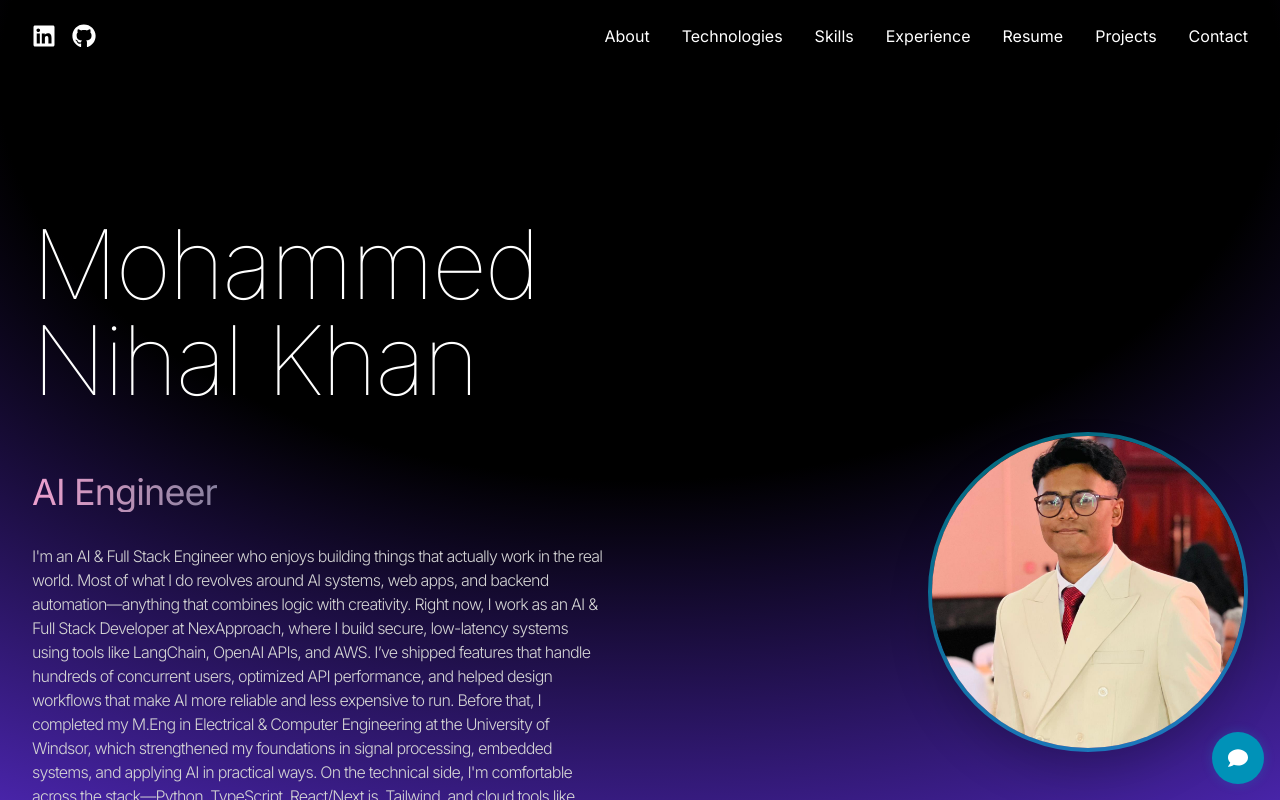
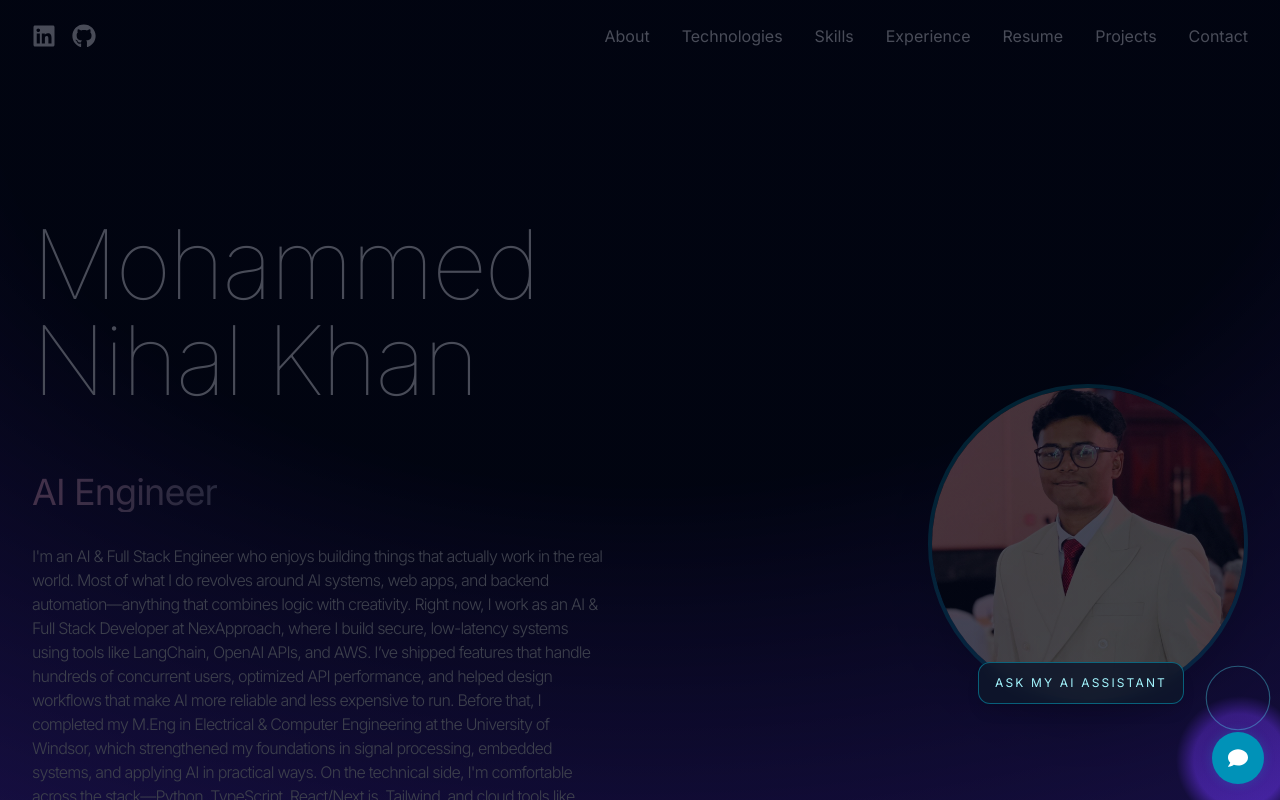
Before and after one commit to nihalkhan2810/react-portfolio, a React (Vite) app: page / in a window 1280 px wide. Shown: the top 800 px of the page. Built offline with nearby package versions, Linux system fonts and the light colour scheme.

Commit message:
Added Resume section

```diff
--- a/src/components/ChatbotComponent.jsx
+++ b/src/components/ChatbotComponent.jsx
@@ -54,6 +54,7 @@ const ChatbotComponent = ({ showBot, setShowBot }) => {
     // State to control the visibility of the entire suggestion *bar* initially
     const [showInitialSuggestions, setShowInitialSuggestions] = useState(true); // True initially
     const sessionIdRef = useRef(getOrCreateSessionId());
+    const [showIntroSpotlight, setShowIntroSpotlight] = useState(false);
 
     // --- State for per-message typing indicator ---
     // This is handled by the isTyping flag on the message object
@@ -92,6 +93,28 @@ const ChatbotComponent = ({ showBot, setShowBot }) => {
     useEffect(() => {
         messagesEndRef.current?.scrollIntoView({ behavior: 'smooth' });
     }, [messages]);
+
+    // Spotlight intro on load/reload to guide users to the chatbot.
+    useEffect(() => {
+        const showTimer = setTimeout(() => {
+            setShowIntroSpotlight(true);
+        }, 900);
+
+        const hideTimer = setTimeout(() => {
+            setShowIntroSpotlight(false);
+        }, 8500);
+
+        return () => {
+            clearTimeout(showTimer);
+            clearTimeout(hideTimer);
+        };
+    }, []);
+
+    useEffect(() => {
+        if (showBot) {
+            setShowIntroSpotlight(false);
+        }
+    }, [showBot]);
 
     // Modified handleSend to accept an optional query string (used by suggestions)
     const handleSend = async (query = input) => { // Default query to current input
@@ -312,6 +335,42 @@ const ChatbotComponent = ({ showBot, setShowBot }) => {
 
 
     return (
+        <>
+        <AnimatePresence>
+            {showIntroSpotlight && !showBot && (
+                <motion.div
+                    className="fixed inset-0 z-40"
+                    initial={{ opacity: 0 }}
+                    animate={{ opacity: 1 }}
+                    exit={{ opacity: 0 }}
+                    transition={{ duration: 0.35 }}
+                    onClick={() => setShowIntroSpotlight(false)}
+                    aria-hidden="true"
+                >
+                    <div
+                        className="absolute inset-0"
+                        style={{
+                            background:
+                                'radial-gradient(circle at calc(100% - 40px) calc(100% - 40px), rgba(15, 23, 42, 0.05) 0, rgba(15, 23, 42, 0.05) 46px, rgba(2, 6, 23, 0.72) 64px)',
+                        }}
+                    />
+                    <motion.div
+                        className="absolute bottom-[74px] right-[14px] h-14 w-14 rounded-full border border-cyan-300/60"
+                        animate={{ scale: [1, 1.42, 1], opacity: [0.8, 0.2, 0.8] }}
+                        transition={{ duration: 1.8, repeat: Infinity, ease: 'easeInOut' }}
+                    />
+                    <motion.div
+                        className="absolute bottom-24 right-24 max-w-[230px] rounded-xl border border-cyan-400/40 bg-slate-900/85 px-4 py-3 text-xs uppercase tracking-[0.18em] text-cyan-200 shadow-lg backdrop-blur"
+                        initial={{ y: 14, opacity: 0 }}
+                        animate={{ y: 0, opacity: 1 }}
+                        transition={{ duration: 0.45, delay: 0.15 }}
+                    >
+                        Ask my AI assistant
+                    </motion.div>
+                </motion.div>
+            )}
+        </AnimatePresence>
+
         <div className="fixed bottom-4 right-4 z-50">
             {/* Chatbot toggle button with enhanced animation when hidden */}
             <motion.button
@@ -455,6 +514,7 @@ const ChatbotComponent = ({ showBot, setShowBot }) => {
             )}
             </AnimatePresence>
         </div>
+        </>
     );
 };
 
--- a/src/components/Hero.jsx
+++ b/src/components/Hero.jsx
@@ -3,10 +3,6 @@ import React from "react";
 import { HERO_CONTENT } from "../constants";
 import Nihalprofile from "../assets/Nihalprofile.jpg";
 import { motion } from "framer-motion";
-// Import the robot icon and a standard right arrow icon
-import { FaRobot, FaArrowRight } from 'react-icons/fa'; // <--- Changed FaArrowDownRight to FaArrowRight
-// Import the TypingTextIndicator component
-import TypingTextIndicator from './TypingTextIndicator';
 
 
 // Animation variants (Keep existing variants)
@@ -30,17 +26,7 @@ const photoVariants = {
   hover: { scale: 1.05, transition: { duration: 0.3 } },
 };
 
-const indicatorVariants = {
-  hidden: { y: 20, opacity: 0 },
-  visible: {
-    y: 0,
-    opacity: 1,
-    transition: { duration: 0.6, delay: 1.5 },
-  },
-};
-
-// Receive setShowBot as a prop
-const Hero = ({ setShowBot }) => {
+const Hero = () => {
   return (
     <div className="pb-4 lg:mb-35">
       <div className="flex flex-wrap items-center">
@@ -76,49 +62,6 @@ const Hero = ({ setShowBot }) => {
             >
               {HERO_CONTENT}
             </motion.p>
-
-            {/* --- Chatbot Existence Indicator (Clickable with Animated Arrow) --- */}
-            <motion.div
-                variants={indicatorVariants}
-                initial="hidden"
-                animate="visible"
-                className="my-4 cursor-pointer group flex items-center"
-                onClick={() => setShowBot(true)}
-                aria-label="Open AI Chat Assistant"
-                role="button"
-            >
-                {/* Container for Icon and Typing Text */}
-                <p className="text-xl font-light tracking-tight text-cyan-400 lg:text-2xl flex items-center group-hover:text-cyan-300 transition-colors duration-200">
-                    <FaRobot className="mr-2 text-cyan-500 group-hover:text-cyan-400 transition-colors duration-200" size={24} />
-                    <TypingTextIndicator
-                        text="Check out my AI Assistant! Ask anything about me"
-                        delay={1500}
-                        speed={40}
-                    />
-                </p>
-
-                {/* --- Animated Arrow --- */}
-                {/* Using FaArrowRight and animating its position and rotation */}
-                <motion.div
-                   className="ml-2 text-cyan-400 group-hover:text-cyan-300 transition-colors duration-200"
-                   // Animate position and rotation to point towards bottom-right
-                   animate={{ x: [0, 5, 0], y: [0, 5, 0], rotate: [0, 45, 0] }} // Move down-right and rotate 45 degrees
-                   transition={{ duration: 1.5, repeat: Infinity, ease: "easeInOut", delay: 2.5 }}
-                >
-                    <FaArrowRight size={24} /> {/* Using the standard right arrow */}
-                </motion.div>
-                {/* --- End Animated Arrow --- */}
-
-                 {/* Underline effect on hover */}
-                 <motion.div
-                    initial={{ width: 0 }}
-                    whileHover={{ width: '100%' }}
-                    transition={{ duration: 0.3 }}
-                    className="h-0.5 bg-cyan-400 mt-1 absolute bottom-0 left-0 right-0"
-                 />
-            </motion.div>
-            {/* --- End Chatbot Existence Indicator --- */}
-
           </div>
         </div>
         {/* Image Section */}
```
Also changed, not shown: src/components/ResumeSection.jsx (line endings or trailing spaces), 1 other file (tests, documents, lock files or other folders).
